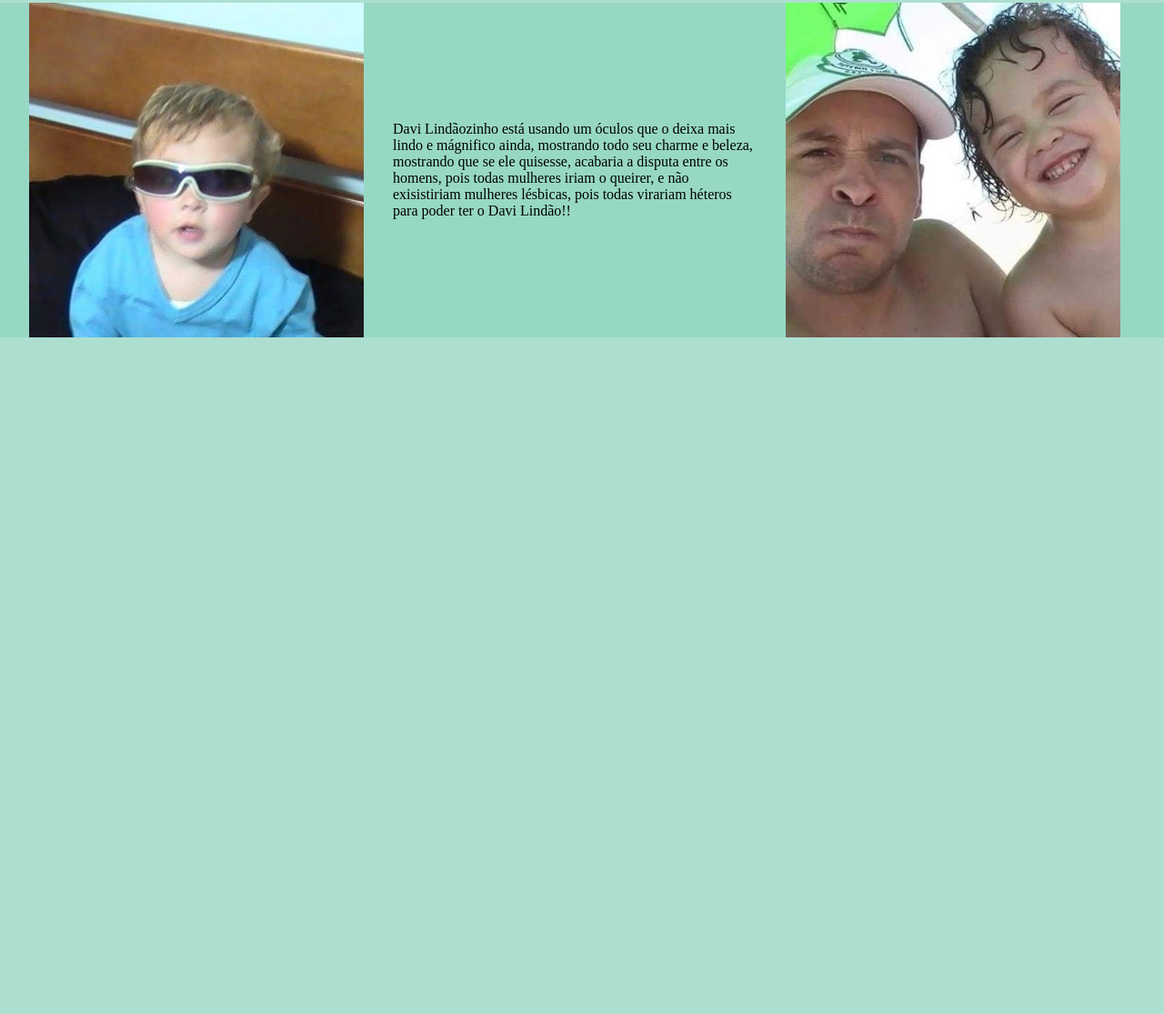
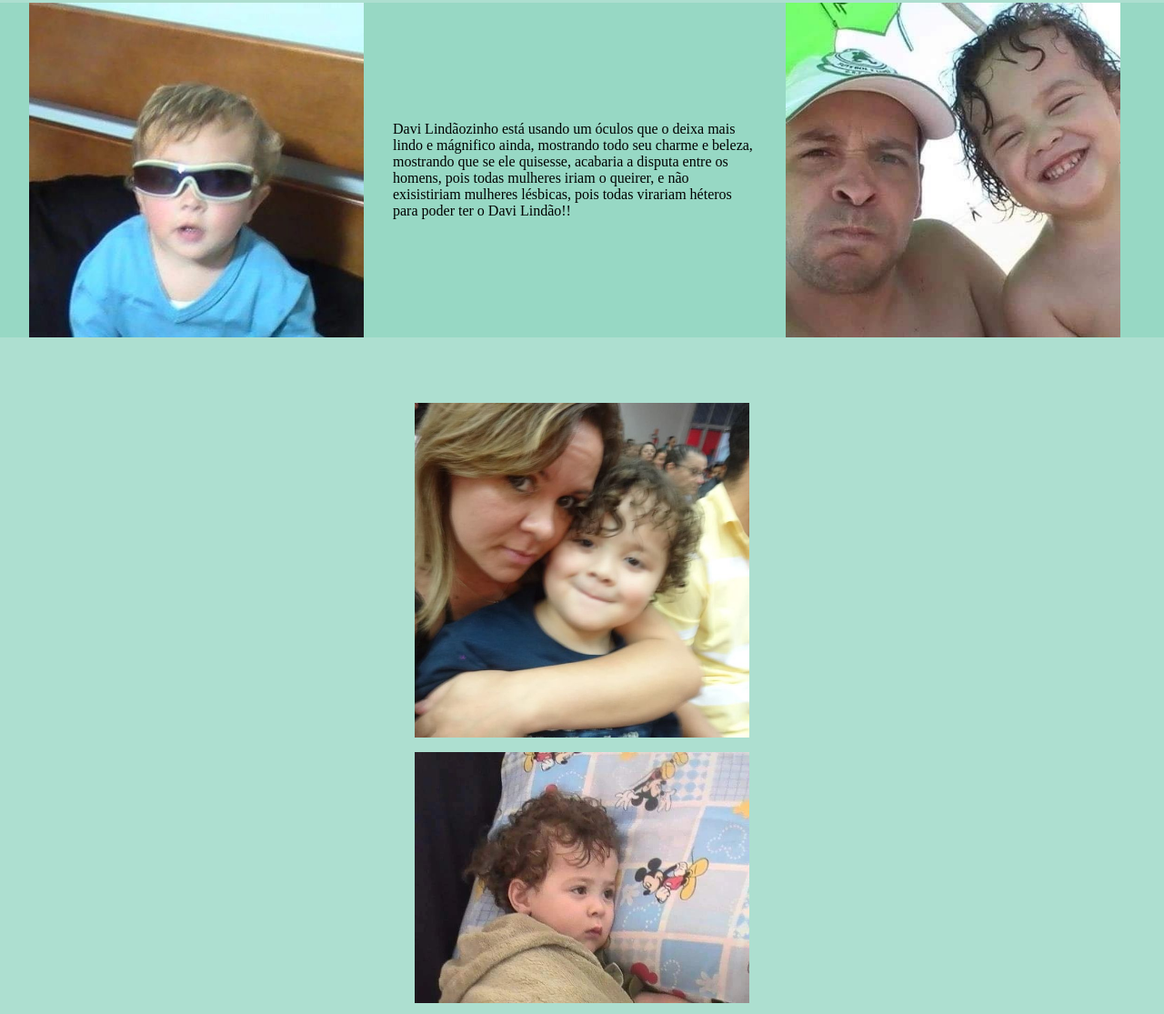
Before and after one commit to Davi11BTI/atividade-4111, a plain HTML site: page index.html in a window 1280 px wide. Shown: the part 525-1640 px from the top of the page at 91% size. Before the commit the page ends 896 px from the top, so only its background shows below. Drawn offline with Linux system fonts and the light colour scheme; a web font is replaced by a local one.

Commit message:
terminando

```diff
--- a/index.html
+++ b/index.html
@@ -21,7 +21,12 @@
         <div class="segunda">
             <img src="89c2acf9-0a78-4f85-b8af-1f3b74e8c61b.jpg" alt="Davi Lindãozinho com um óculos muito maneiro">
             <p>Davi Lindãozinho está usando um óculos que o deixa mais lindo e mágnifico ainda, mostrando todo seu charme e beleza, mostrando que se ele quisesse, acabaria a disputa entre os homens, pois todas mulheres iriam o queirer, e não exisistiriam mulheres lésbicas, pois todas virariam héteros para poder ter o Davi Lindão!!</p>
-            <img src="lindão.jpg" alt="Davi Lindãozinho">
+            <img src="lindão.jpg" alt="Davi Lindãozinho e pai que ele ama muito">
+        </div>
+        <div class="terceira">
+            <img src="da.jpg" alt="Davi Lindãozinho e mãe que ele ama muito">
+            <img src="zn.jpg" alt="Davi Lindãozinho na cama">
+            <img src="vi.jpg" alt="Davi Lindãozinho amassando geral no Judô">
         </div>
     </main>
 </body>
--- a/style.css
+++ b/style.css
@@ -54,3 +54,17 @@ header{
     max-width: 400px;
     margin: 0 1rem;
 }
+
+.terceira{
+    display: flex;
+    flex-direction: column;
+    justify-content: space-between;
+    align-items: center;
+    margin-top: 4rem;
+}
+
+.terceira img{
+    width: 23rem;
+    height: auto;
+    margin: 0.5rem;
+}
```
Also changed, not shown: da.jpg (added), vi.jpg (added), zn.jpg (added).
